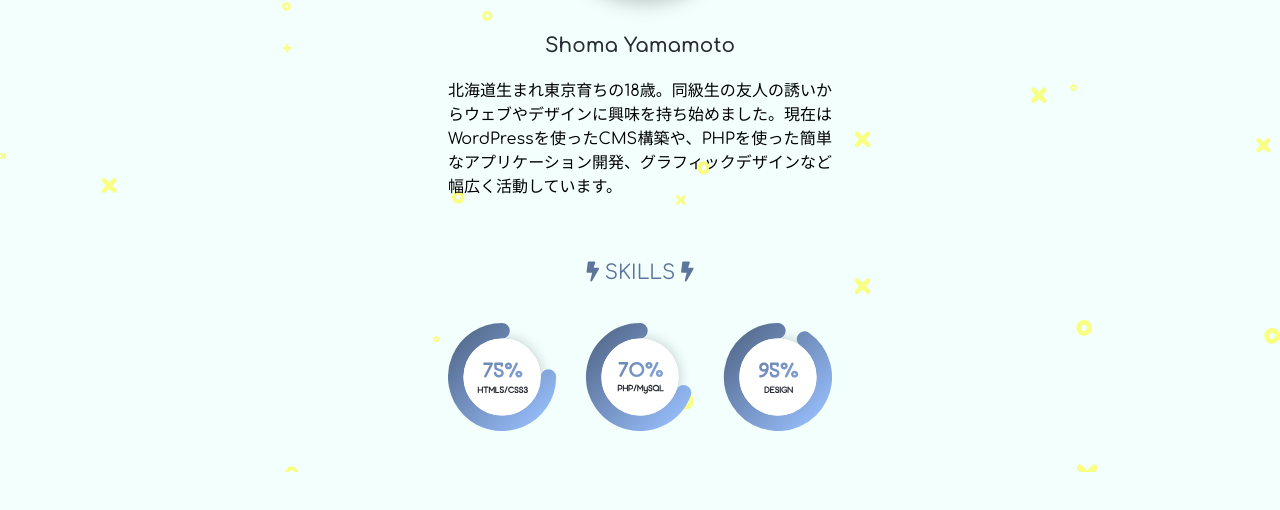
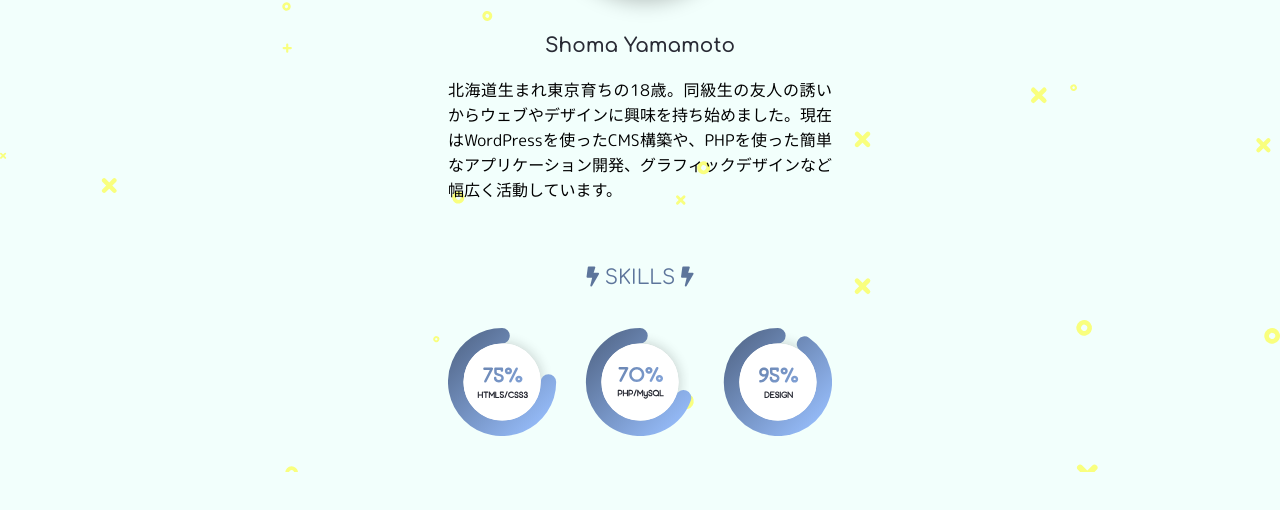
Before and after one commit to fizzee/535950, a plain HTML site: page aboutme.html in a window 1280 px wide. Shown: the part 328-838 px from the top of the page. Drawn offline with nearby package versions, Linux system fonts and the light colour scheme.

Commit message:
Update aboutme.css

```diff
--- a/css/aboutme.css
+++ b/css/aboutme.css
@@ -6,6 +6,9 @@ body{
   text-align: center;
 }
 
+.description{
+  font-family: 'M PLUS Rounded 1c', sans-serif;
+}
 
 
 @media screen and (max-width: 480px) {
```
